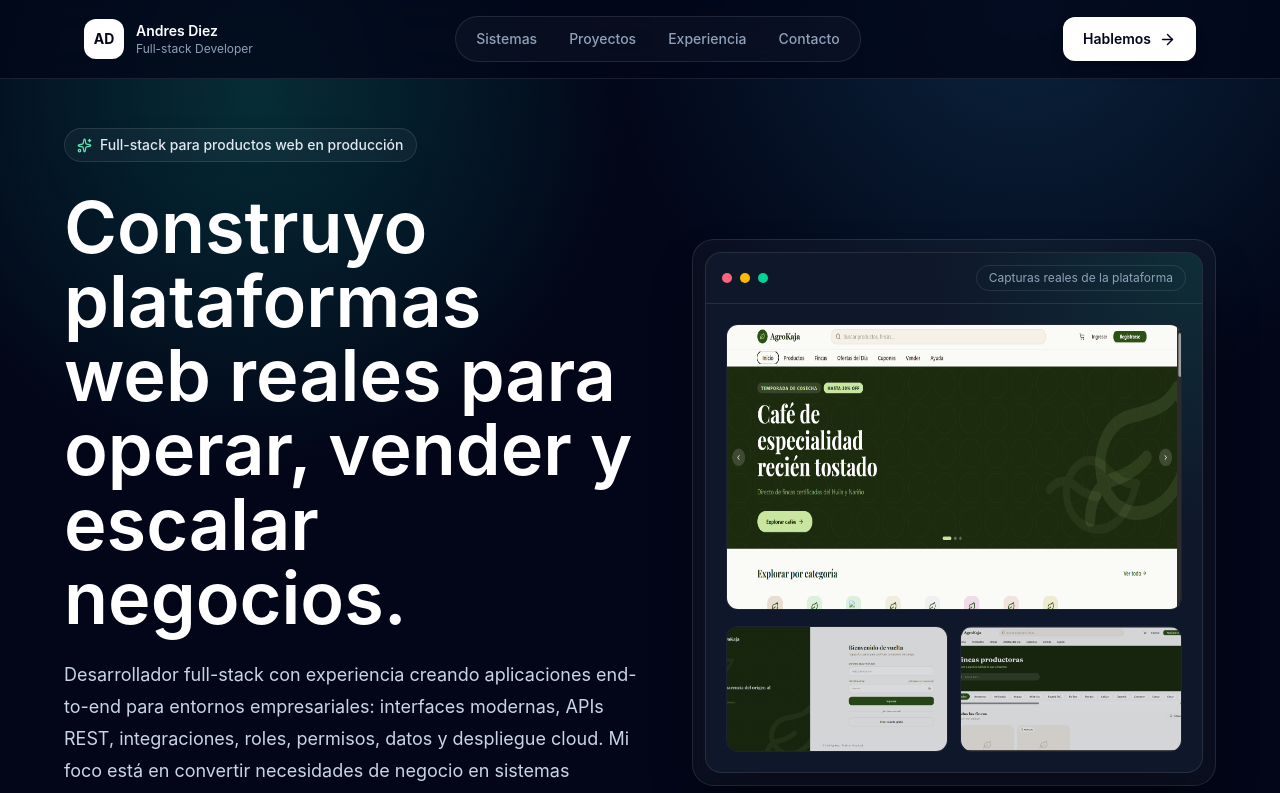
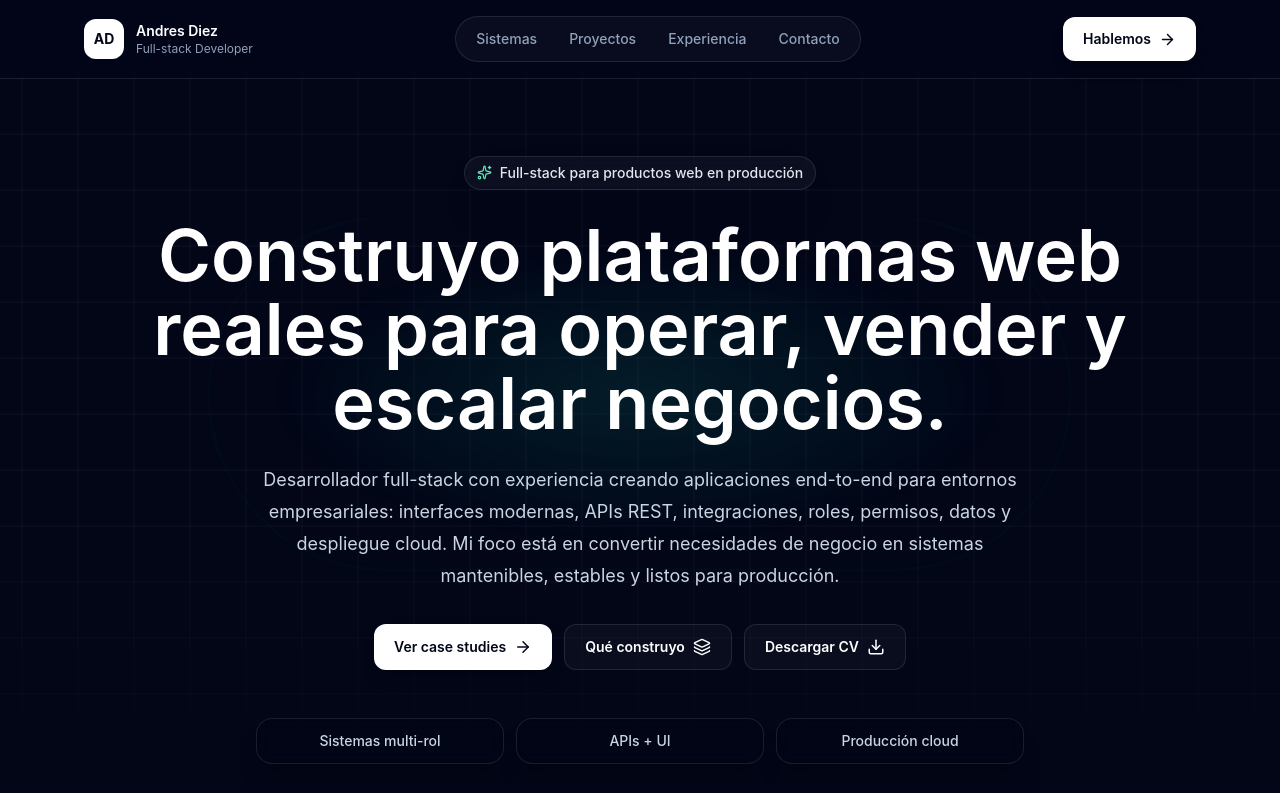
Before and after one commit to AndresDiezT/Portafolio, a React (Vite) app: page / in a window 1280 px wide. Shown: the top 793 px of the page. Built offline with nearby package versions, Linux system fonts and the light colour scheme.

Commit message:
cambio de cv y hero

```diff
--- a/src/App.jsx
+++ b/src/App.jsx
@@ -207,21 +207,24 @@ function SectionIntro({ eyebrow, title, description }) {
 
 function Hero() {
   return (
-    <section id="home" className="relative overflow-hidden px-5 pt-28 sm:pt-32">
-      <div className="absolute inset-0 bg-[radial-gradient(circle_at_20%_10%,rgba(20,184,166,0.22),transparent_28%),radial-gradient(circle_at_80%_0%,rgba(56,189,248,0.16),transparent_30%)]" />
-      <div className="relative mx-auto grid min-h-[calc(100vh-72px)] max-w-6xl items-center gap-12 pb-16 lg:grid-cols-[1.05fr_0.95fr]">
-        <div>
-          <div className="inline-flex items-center gap-2 rounded-full border border-white/10 bg-white/[0.04] px-3 py-1.5 text-sm font-medium text-slate-200 shadow-2xl shadow-black/20">
+    <section id="home" className="hero-stage relative overflow-hidden px-5 pt-28 sm:pt-32">
+      <div className="hero-grid" aria-hidden="true" />
+      <div className="hero-scanline" aria-hidden="true" />
+      <div className="hero-glow" aria-hidden="true" />
+
+      <div className="relative mx-auto flex min-h-[calc(100vh-72px)] max-w-6xl items-center justify-center pb-16">
+        <div className="mx-auto max-w-5xl text-center">
+          <div className="inline-flex items-center gap-2 rounded-full border border-white/10 bg-white/[0.04] px-3 py-1.5 text-sm font-medium text-slate-200 shadow-2xl shadow-black/20 backdrop-blur">
             <Sparkles size={15} className="text-emerald-300" />
             Full-stack para productos web en producción
           </div>
-          <h1 className="mt-7 max-w-4xl text-4xl font-semibold leading-[1.03] text-white sm:text-6xl lg:text-7xl">
+          <h1 className="mx-auto mt-7 max-w-5xl text-4xl font-semibold leading-[1.03] text-white sm:text-6xl lg:text-7xl">
             {personalInfo.headline}
           </h1>
-          <p className="mt-6 max-w-2xl text-base leading-8 text-slate-300 sm:text-lg">
+          <p className="mx-auto mt-6 max-w-3xl text-base leading-8 text-slate-300 sm:text-lg">
             {personalInfo.summary}
           </p>
-          <div className="mt-8 flex flex-col gap-3 sm:flex-row">
+          <div className="mt-8 flex flex-col justify-center gap-3 sm:flex-row">
             <a href="#projects" className="primary-button">
               Ver case studies
               <ArrowRight size={18} />
@@ -235,11 +238,16 @@ function Hero() {
               <Download size={18} />
             </a>
           </div>
-        </div>
 
-        <div className="animate-float">
-          <div className="rounded-[1.35rem] border border-white/10 bg-white/[0.04] p-3 shadow-2xl shadow-black/40 backdrop-blur">
-            <ProductMockup project={projects[0]} />
+          <div className="mx-auto mt-12 grid max-w-3xl grid-cols-1 gap-3 sm:grid-cols-3">
+            {['Sistemas multi-rol', 'APIs + UI', 'Producción cloud'].map((item) => (
+              <div
+                key={item}
+                className="rounded-2xl border border-white/10 bg-slate-950/45 px-4 py-3 text-sm font-medium text-slate-300 shadow-xl shadow-black/20 backdrop-blur"
+              >
+                {item}
+              </div>
+            ))}
           </div>
         </div>
       </div>
--- a/src/data/portfolio.js
+++ b/src/data/portfolio.js
@@ -8,7 +8,7 @@ export const personalInfo = {
   location: 'Bogotá, Colombia / Posibilidad de reubicación inmediata',
   linkedin: 'https://www.linkedin.com/in/andressantiagodiezfullstack',
   github: 'https://github.com/AndresDiezT',
-  cv: '/CV-Andres_Diez-fullstack.pdf',
+  cv: '/CV-Andres_Diez-backend.pdf',
   headline:
     'Construyo plataformas web reales para operar, vender y escalar negocios.',
   summary:
--- a/src/index.css
+++ b/src/index.css
@@ -25,6 +25,48 @@ body {
     linear-gradient(180deg, rgba(2, 6, 23, 0.2), #020617 36%),
     radial-gradient(circle at 50% 0%, rgba(20, 184, 166, 0.16), transparent 32%),
     #020617;
+}
+
+.hero-stage {
+  background:
+    linear-gradient(180deg, rgba(2, 6, 23, 0.28), #020617 92%),
+    #020617;
+}
+
+.hero-grid {
+  position: absolute;
+  inset: 0;
+  background-image:
+    linear-gradient(rgba(148, 163, 184, 0.08) 1px, transparent 1px),
+    linear-gradient(90deg, rgba(148, 163, 184, 0.08) 1px, transparent 1px);
+  background-size: 56px 56px;
+  mask-image: linear-gradient(to bottom, black 0%, black 58%, transparent 100%);
+  animation: grid-drift 18s linear infinite;
+}
+
+.hero-scanline {
+  position: absolute;
+  inset: 0;
+  background:
+    linear-gradient(90deg, transparent, rgba(94, 234, 212, 0.18), transparent);
+  opacity: 0.75;
+  transform: translateX(-100%);
+  animation: scanline 8s ease-in-out infinite;
+}
+
+.hero-glow {
+  position: absolute;
+  left: 50%;
+  top: 46%;
+  width: min(880px, 92vw);
+  height: 360px;
+  border: 1px solid rgba(94, 234, 212, 0.16);
+  border-radius: 999px;
+  background:
+    radial-gradient(ellipse at center, rgba(20, 184, 166, 0.18), transparent 62%);
+  filter: blur(2px);
+  transform: translate(-50%, -50%);
+  animation: pulse-panel 7s ease-in-out infinite;
 }
 
 button,
@@ -98,6 +140,41 @@ a {
   animation: float 7s ease-in-out infinite;
 }
 
+@keyframes grid-drift {
+  from {
+    background-position: 0 0;
+  }
+
+  to {
+    background-position: 56px 56px;
+  }
+}
+
+@keyframes scanline {
+  0%,
+  22% {
+    transform: translateX(-100%);
+  }
+
+  52%,
+  100% {
+    transform: translateX(100%);
+  }
+}
+
+@keyframes pulse-panel {
+  0%,
+  100% {
+    opacity: 0.72;
+    transform: translate(-50%, -50%) scale(0.98);
+  }
+
+  50% {
+    opacity: 1;
+    transform: translate(-50%, -50%) scale(1.03);
+  }
+}
+
 @media (prefers-reduced-motion: reduce) {
   *,
   *::before,
```
Also changed, not shown: 2 other files (tests, documents, lock files or other folders).
